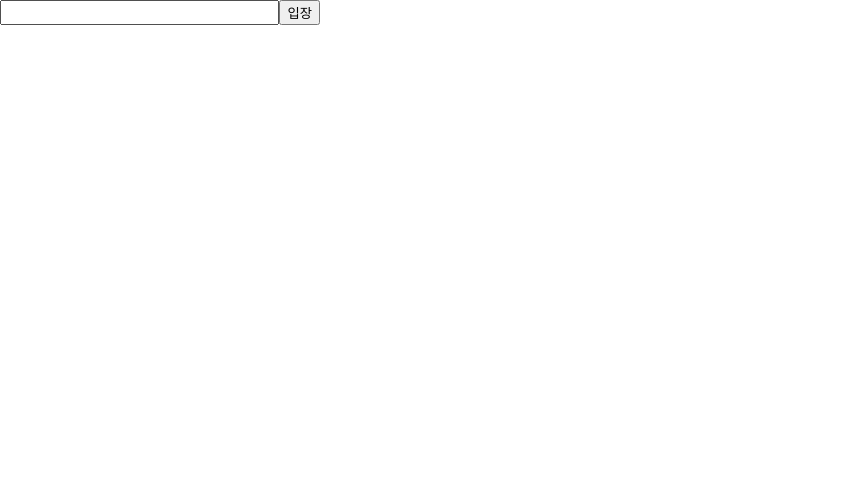
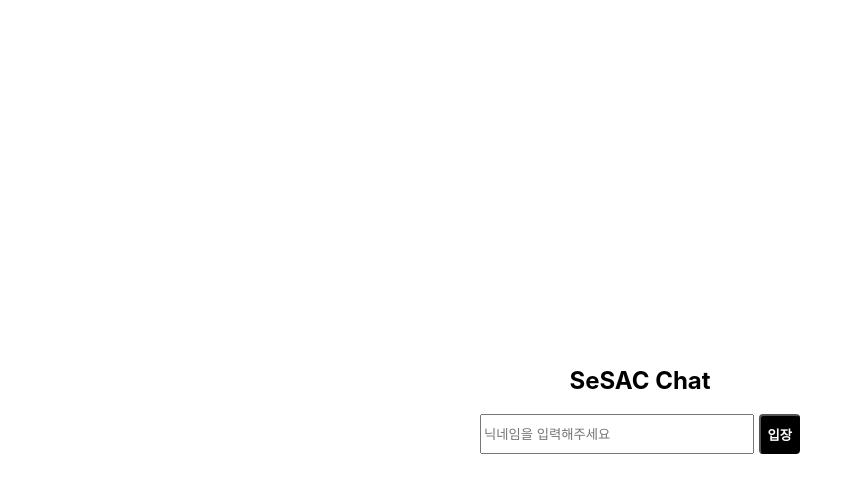
Before and after one commit to Aru428/chat, a React (Create React App) app in the folder frontend/: page / in a window 1280 px wide. Shown: the top 492 px of the page, without its empty margins (0-863 px from the left). Built offline with nearby package versions, Linux system fonts and the light colour scheme.

Commit message:
add: room server

```diff
--- a/frontend/src/components/Chatting.js
+++ b/frontend/src/components/Chatting.js
@@ -96,10 +96,17 @@
   }, [userList]);
 
   return (
-    <>
+    <div className="chatting">
+      <h2>SeSAC Chat</h2>
       {userId ? (
         <>
-          <div>{userId}님 환영합니다.</div>
+          {/* room */}
+          <div></div>
+          {/* <div>{userId}님 환영합니다.</div> */}
+          <div className="chat-nav">
+            <button>back</button>
+            <p>Chat A</p>
+          </div>
           <div className="chat-container">
             {chatList.map((chat, i) => {
               if (chat.type === "notice") return <Notice key={i} chat={chat} />;
@@ -122,9 +129,10 @@
         </>
       ) : (
         <>
-          <div className="input-container">
+          <div className="input-container input-entry">
             <input
               type="text"
+              placeholder="닉네임을 입력해주세요"
               value={userIdInput}
               onChange={(e) => setUserIdInput(e.target.value)}
             />
@@ -132,6 +140,6 @@
           </div>
         </>
       )}
-    </>
+    </div>
   );
 }
--- a/frontend/src/styles/chat.css
+++ b/frontend/src/styles/chat.css
@@ -1,7 +1,29 @@
+.chatting {
+  display: flex;
+  flex-direction: column;
+  justify-content: center;
+  align-items: center;
+  height: 100vh;
+}
+
+.chat-nav {
+  width: 320px;
+  height: 40px;
+  background-color: rgb(250, 249, 249);
+  display: flex;
+  justify-content: start;
+  align-items: center;
+}
+
+.chat-nav > button {
+  margin-left: 10px;
+  margin-right: 90px;
+}
+
 .chat-container {
   width: 320px;
   min-height: 500px;
-  background-color: rgb(129, 205, 235);
+  background-color: rgb(235, 235, 235);
   padding: 10px 15px 0;
 }
 
@@ -12,6 +34,7 @@
 .list > .content {
   display: inline-block;
   padding: 2px 10px;
+  margin-top: 10px;
 }
 
 .chat-container .my-chat {
@@ -44,3 +67,18 @@
 .input-container > input {
   flex-grow: 1;
 }
+
+.input-entry {
+  height: 40px;
+}
+
+.input-entry > input {
+  margin-right: 5px;
+}
+
+.input-entry > button {
+  background-color: black;
+  color: white;
+  font-weight: bold;
+  border-radius: 10%;
+}
```
Also changed, not shown: 1 other file (tests, documents, lock files or other folders).
